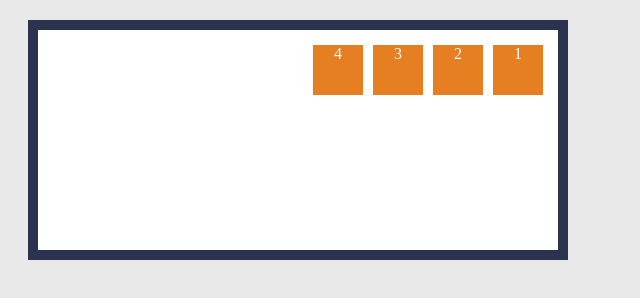
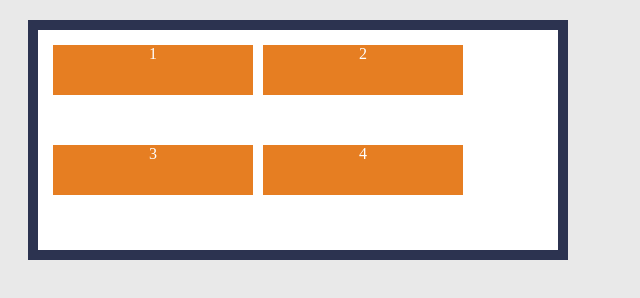
Before and after one commit to AlanJob/FlexBoxExample, a plain HTML site: page index.html in a window 1280 px wide. Shown: the whole page, without its empty margins (0-640 px from the left). Drawn offline with Linux system fonts and the light colour scheme.

Commit message:
wrap
flex-wrap:
no-wrap
wrap
wrap-reverse

redistribuir elementos en el contenedor adaptandolos en dimensiones.

```diff
--- a/css/index.css
+++ b/css/index.css
@@ -13,7 +13,8 @@ body{
     display: -ms-flexbox;
     display: flex;
 
-    flex-direction: row-reverse;
+    flex-direction: row;
+    flex-wrap: wrap;
 
 }
 .elemento{
@@ -21,7 +22,7 @@ body{
     margin: 5px;
     background: #E67E22;
     text-align: center;
-    width: 50px;
+    width: 200px;
     height: 50px;
 }
 
```
